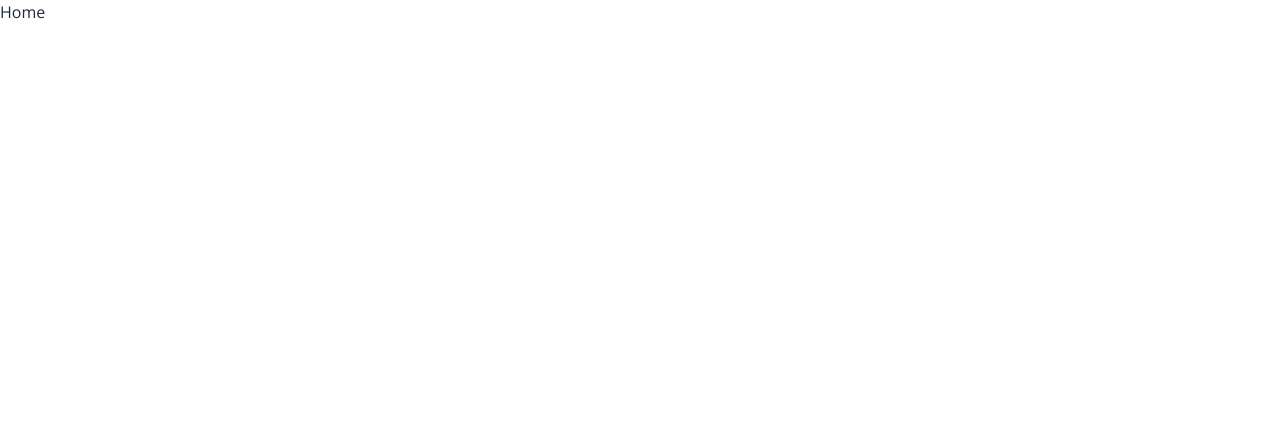
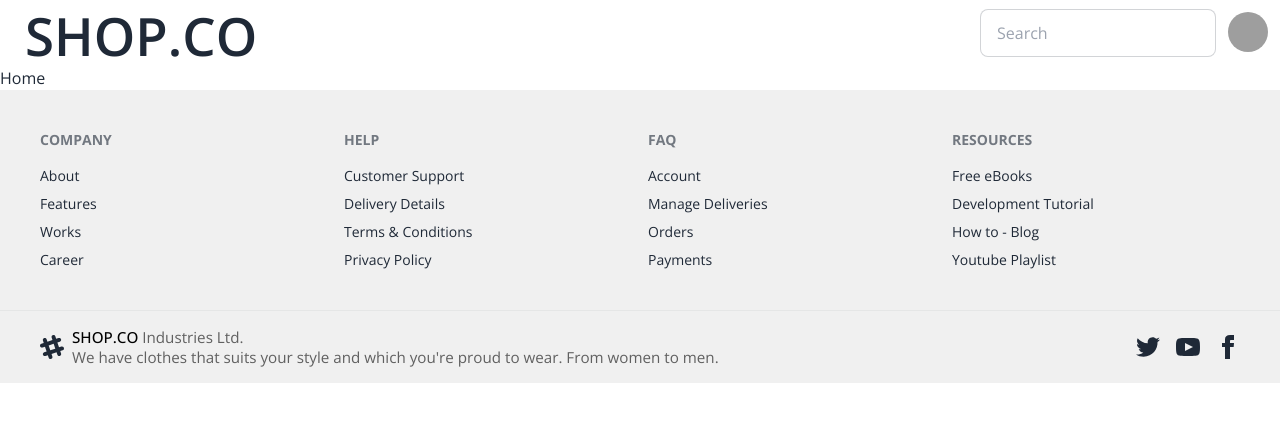
Before and after one commit to jtr-code/SHOP.CO, a Next.js app: page / in a window 1280 px wide. Shown: the top 422 px of the page. Built offline with nearby package versions, Linux system fonts and the light colour scheme; grey boxes are pictures that could not be loaded.

Commit message:
ui : footer and header

```diff
--- a/src/app/components/Footer/footer.tsx
+++ b/src/app/components/Footer/footer.tsx
@@ -1,32 +1,39 @@
 import React from 'react';
 
-const footer = () => {
-  console.log('foo');
+const Footer = () => {
   return (
     <>
-      <footer className='footer bg-base-200 text-base-content p-10'>
+      <footer className='footer bg-light-gray text-base-content p-10 grid lg:grid-cols-4 grid-cols-2'>
         <nav>
-          <h6 className='footer-title'>Services</h6>
-          <a className='link link-hover'>Branding</a>
-          <a className='link link-hover'>Design</a>
-          <a className='link link-hover'>Marketing</a>
-          <a className='link link-hover'>Advertisement</a>
+          <h6 className='footer-title'>Company</h6>
+          <a className='link link-hover'>About</a>
+          <a className='link link-hover'>Features</a>
+          <a className='link link-hover'>Works</a>
+          <a className='link link-hover'>Career</a>
         </nav>
         <nav>
-          <h6 className='footer-title'>Company</h6>
-          <a className='link link-hover'>About us</a>
-          <a className='link link-hover'>Contact</a>
-          <a className='link link-hover'>Jobs</a>
-          <a className='link link-hover'>Press kit</a>
+          <h6 className='footer-title'>Help</h6>
+          <a className='link link-hover'>Customer Support</a>
+          <a className='link link-hover'>Delivery Details</a>
+          <a className='link link-hover'>Terms & Conditions</a>
+          <a className='link link-hover'>Privacy Policy</a>
         </nav>
         <nav>
-          <h6 className='footer-title'>Legal</h6>
-          <a className='link link-hover'>Terms of use</a>
-          <a className='link link-hover'>Privacy policy</a>
-          <a className='link link-hover'>Cookie policy</a>
+          <h6 className='footer-title'>Faq</h6>
+          <a className='link link-hover'>Account</a>
+          <a className='link link-hover'>Manage Deliveries</a>
+          <a className='link link-hover'>Orders</a>
+          <a className='link link-hover'>Payments</a>
+        </nav>
+        <nav>
+          <h6 className='footer-title'>Resources</h6>
+          <a className='link link-hover'>Free eBooks</a>
+          <a className='link link-hover'>Development Tutorial</a>
+          <a className='link link-hover'>How to - Blog</a>
+          <a className='link link-hover'>Youtube Playlist</a>
         </nav>
       </footer>
-      <footer className='footer bg-base-200 text-base-content border-base-300 border-t px-10 py-4'>
+      <footer className='footer bg-light-gray text-base-content border-base-300 border-t px-10 py-4'>
         <aside className='grid-flow-col items-center'>
           <svg
             width='24'
@@ -40,9 +47,10 @@ const footer = () => {
             <path d='M22.672 15.226l-2.432.811.841 2.515c.33 1.019-.209 2.127-1.23 2.456-1.15.325-2.148-.321-2.463-1.226l-.84-2.518-5.013 1.677.84 2.517c.391 1.203-.434 2.542-1.831 2.542-.88 0-1.601-.564-1.86-1.314l-.842-2.516-2.431.809c-1.135.328-2.145-.317-2.463-1.229-.329-1.018.211-2.127 1.231-2.456l2.432-.809-1.621-4.823-2.432.808c-1.355.384-2.558-.59-2.558-1.839 0-.817.509-1.582 1.327-1.846l2.433-.809-.842-2.515c-.33-1.02.211-2.129 1.232-2.458 1.02-.329 2.13.209 2.461 1.229l.842 2.515 5.011-1.677-.839-2.517c-.403-1.238.484-2.553 1.843-2.553.819 0 1.585.509 1.85 1.326l.841 2.517 2.431-.81c1.02-.33 2.131.211 2.461 1.229.332 1.018-.21 2.126-1.23 2.456l-2.433.809 1.622 4.823 2.433-.809c1.242-.401 2.557.484 2.557 1.838 0 .819-.51 1.583-1.328 1.847m-8.992-6.428l-5.01 1.675 1.619 4.828 5.011-1.674-1.62-4.829z'></path>
           </svg>
           <p>
-            ACME Industries Ltd.
+            <span className='font-medium text-black'>SHOP.CO</span> Industries Ltd.
             <br />
-            Providing reliable tech since 1992
+            We have clothes that suits your style and which you&apos;re proud to wear. From women to
+            men.
           </p>
         </aside>
         <nav className='md:place-self-center md:justify-self-end'>
@@ -87,4 +95,4 @@ const footer = () => {
   );
 };
 
-export default footer;
+export default Footer;
--- /dev/null
+++ b/src/app/components/Header/header.tsx
@@ -0,0 +1,45 @@
+import React from 'react';
+
+const Header = () => {
+  return (
+    <div className='navbar bg-base-100'>
+      <div className='flex-1'>
+        <a className='btn btn-ghost text-head-large'>SHOP.CO</a>
+      </div>
+      <div className='flex-none gap-2'>
+        <div className='form-control'>
+          <input type='text' placeholder='Search' className='input input-bordered w-24 md:w-auto' />
+        </div>
+        <div className='dropdown dropdown-end'>
+          <div tabIndex={0} role='button' className='btn btn-ghost btn-circle avatar'>
+            <div className='w-10 rounded-full'>
+              <img
+                alt='Tailwind CSS Navbar component'
+                src='https://img.daisyui.com/images/stock/photo-1534528741775-53994a69daeb.webp'
+              />
+            </div>
+          </div>
+          <ul
+            tabIndex={0}
+            className='menu menu-sm dropdown-content bg-base-100 rounded-box z-[1] mt-3 w-52 p-2 shadow'
+          >
+            <li>
+              <a className='justify-between'>
+                Profile
+                <span className='badge'>New</span>
+              </a>
+            </li>
+            <li>
+              <a>Settings</a>
+            </li>
+            <li>
+              <a>Logout</a>
+            </li>
+          </ul>
+        </div>
+      </div>
+    </div>
+  );
+};
+
+export default Header;
--- a/src/app/layout.tsx
+++ b/src/app/layout.tsx
@@ -1,27 +1,32 @@
-import type { Metadata } from "next";
-import { Open_Sans } from "next/font/google";
-import "./globals.css";
+import React from 'react';
+import type { Metadata } from 'next';
+import { Open_Sans } from 'next/font/google';
+import './globals.css';
+import Header from './components/Header/header';
+import Footer from './components/Footer/footer';
 
 const openSans = Open_Sans({
-  variable: "--font-open-sans",
-  subsets: ["latin"],
-  weight: ["400", "500", "600", "700", "800"],
+  variable: '--font-open-sans',
+  subsets: ['latin'],
+  weight: ['400', '500', '600', '700', '800']
 });
 
 export const metadata: Metadata = {
-  title: "Shop.Co",
-  description: "An ecommerce app",
+  title: 'Shop.Co',
+  description: 'An ecommerce app'
 };
 
 export default function RootLayout({
-  children,
+  children
 }: Readonly<{
   children: React.ReactNode;
 }>) {
   return (
-    <html lang="en" data-theme="light">
+    <html lang='en' data-theme='light'>
       <body className={`${openSans.variable} font-open-sans antialiased`}>
+        <Header />
         {children}
+        <Footer />
       </body>
     </html>
   );
```
Also changed, not shown: eslint.config.mjs (+9 -2 lines), 1 other file (tests, documents, lock files or other folders).
